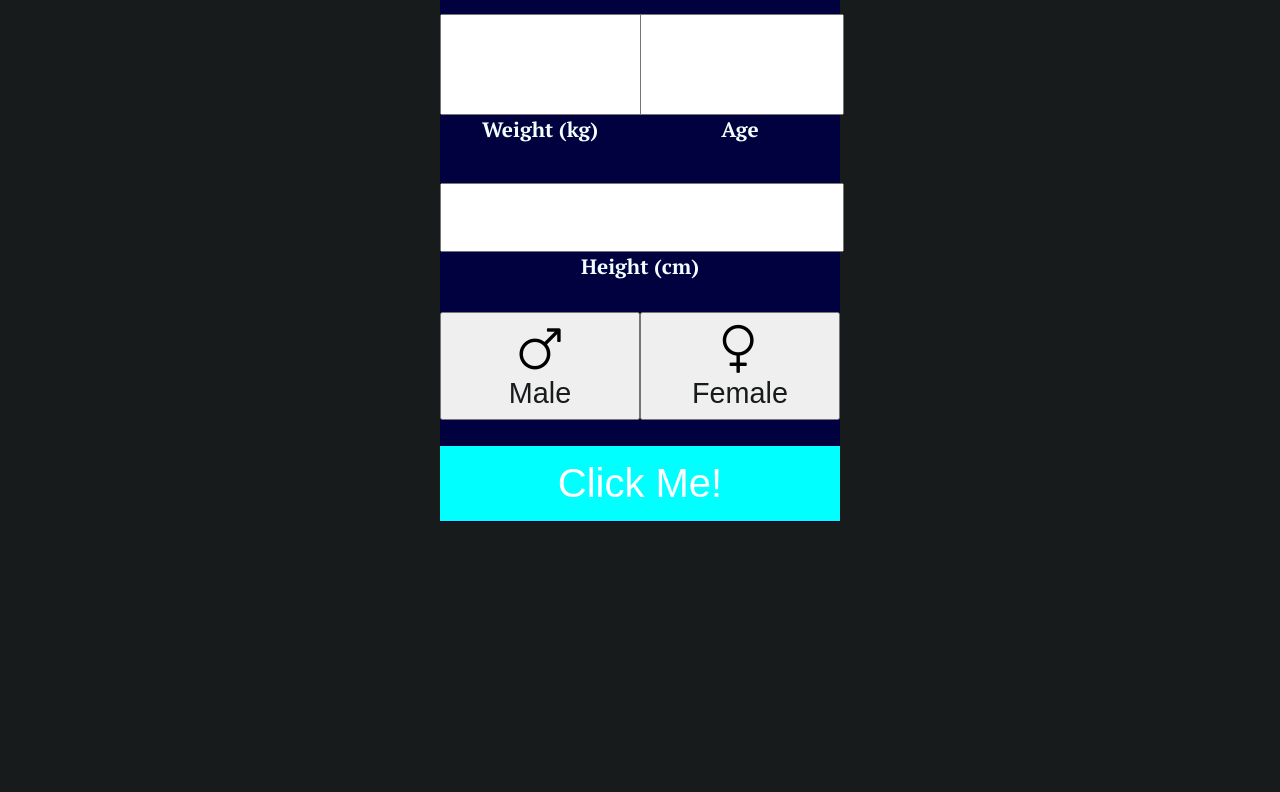
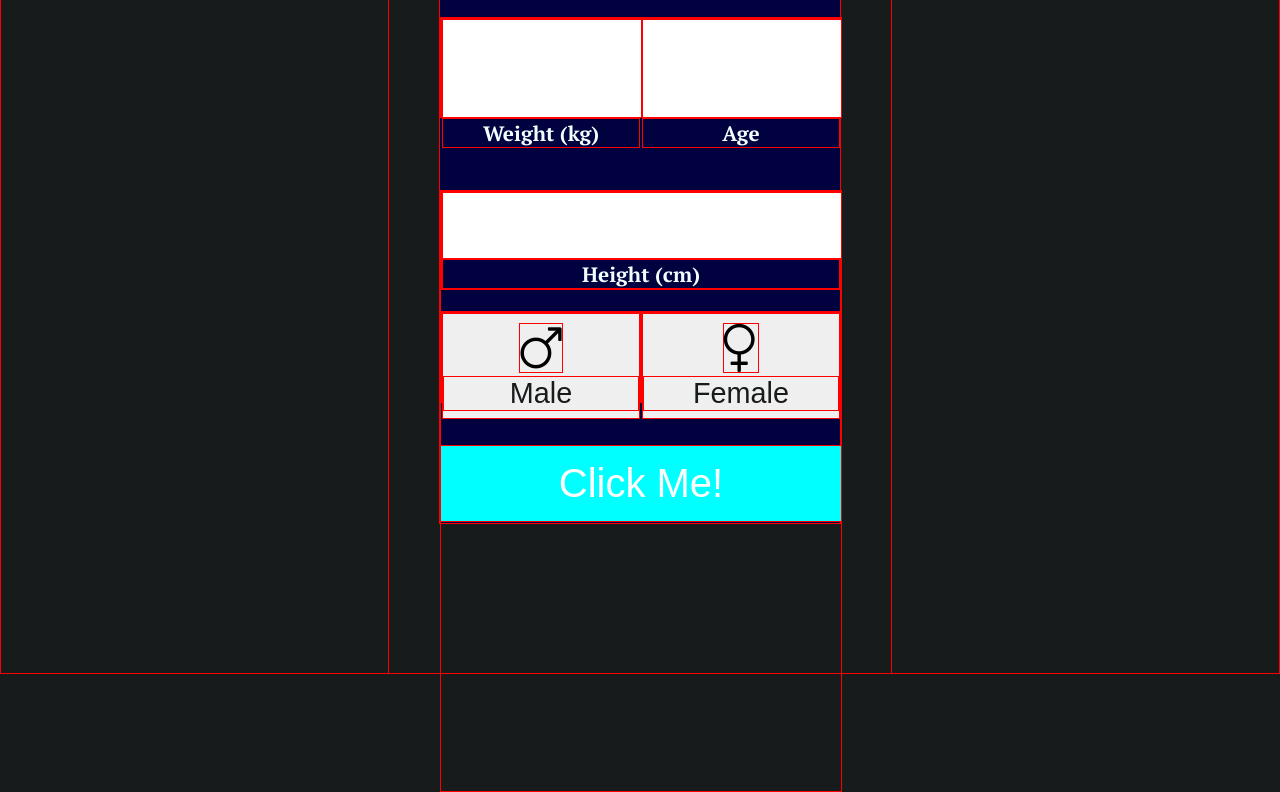
Before and after one commit to MaestroErrante/BMI-Calculator, a plain HTML site: page index.html in a window 1280 px wide. Shown: the part 228-1020 px from the top of the page. Drawn offline with Linux system fonts and the light colour scheme.

Commit message:
Delete logic notes, show borders.

```diff
--- a/styles.css
+++ b/styles.css
@@ -3,8 +3,8 @@
 * {
   margin: 0;
   padding: 0;
-  //border: solid 1px;
-  //border-color: red;
+  border: solid 1px;
+  border-color: red;
 }
 
 html,
```
Also changed, not shown: logic.js (deleted, +0 -59 lines).
